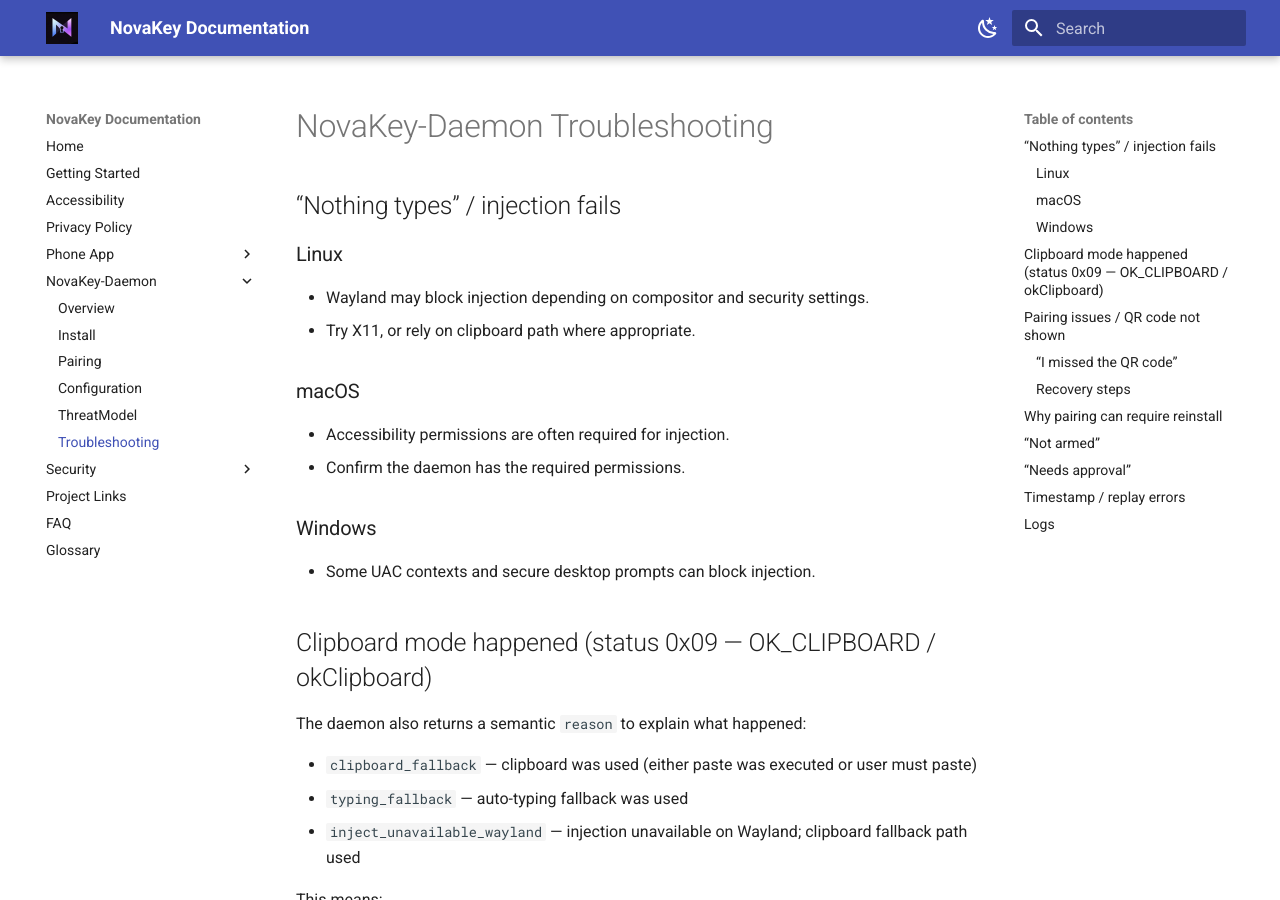
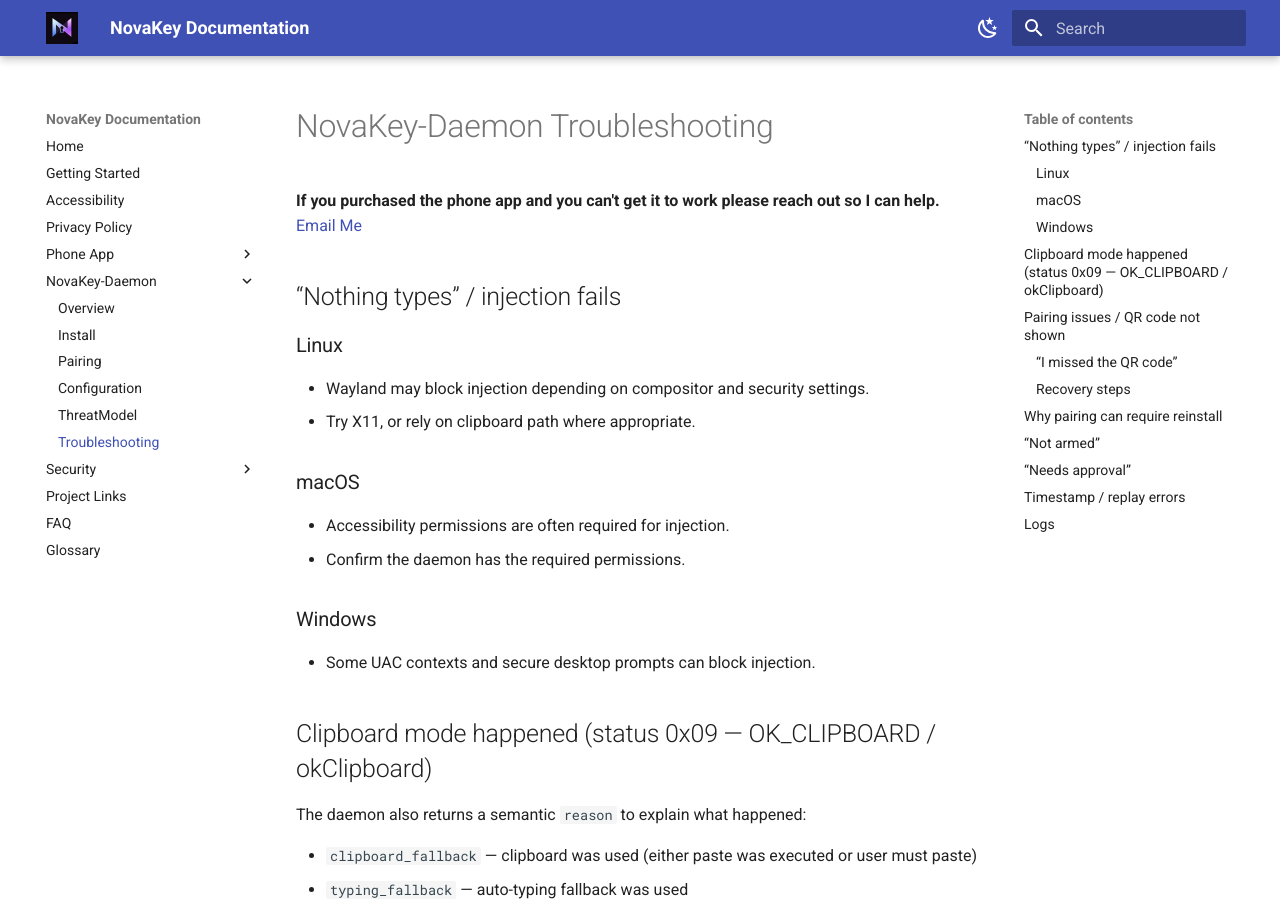
Before and after one commit to OsbornePro/NovaKey-Daemon, an MkDocs documentation site: the page built from docs/daemon/troubleshooting.md, in a window 1280 px wide and 900 px high. Built offline with MkDocs 1.6.1 and Material for MkDocs 9.7.7, drawn with Linux system fonts in a browser that asks for light colours.

Commit message:
Added a ticketing system email address

```diff
--- a/docs/daemon/troubleshooting.md
+++ b/docs/daemon/troubleshooting.md
@@ -1,4 +1,8 @@
 # NovaKey-Daemon Troubleshooting
+
+**If you purchased the phone app and you can't get it to work please reach out so I can help.**
+[Email Me](mailto:help@osbornepro.on.spiceworks.com)
+
 
 ## “Nothing types” / injection fails
 ### Linux
```
